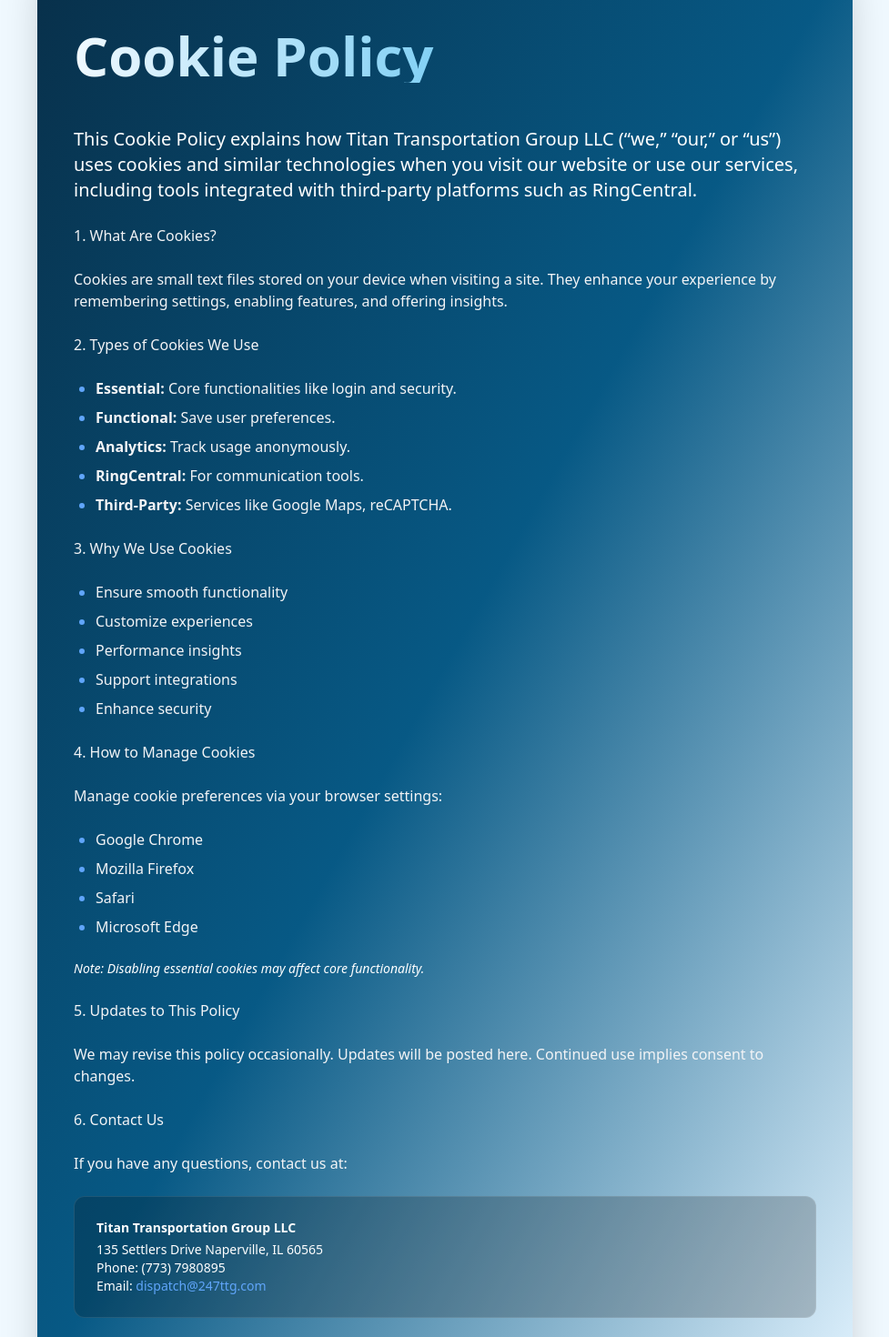
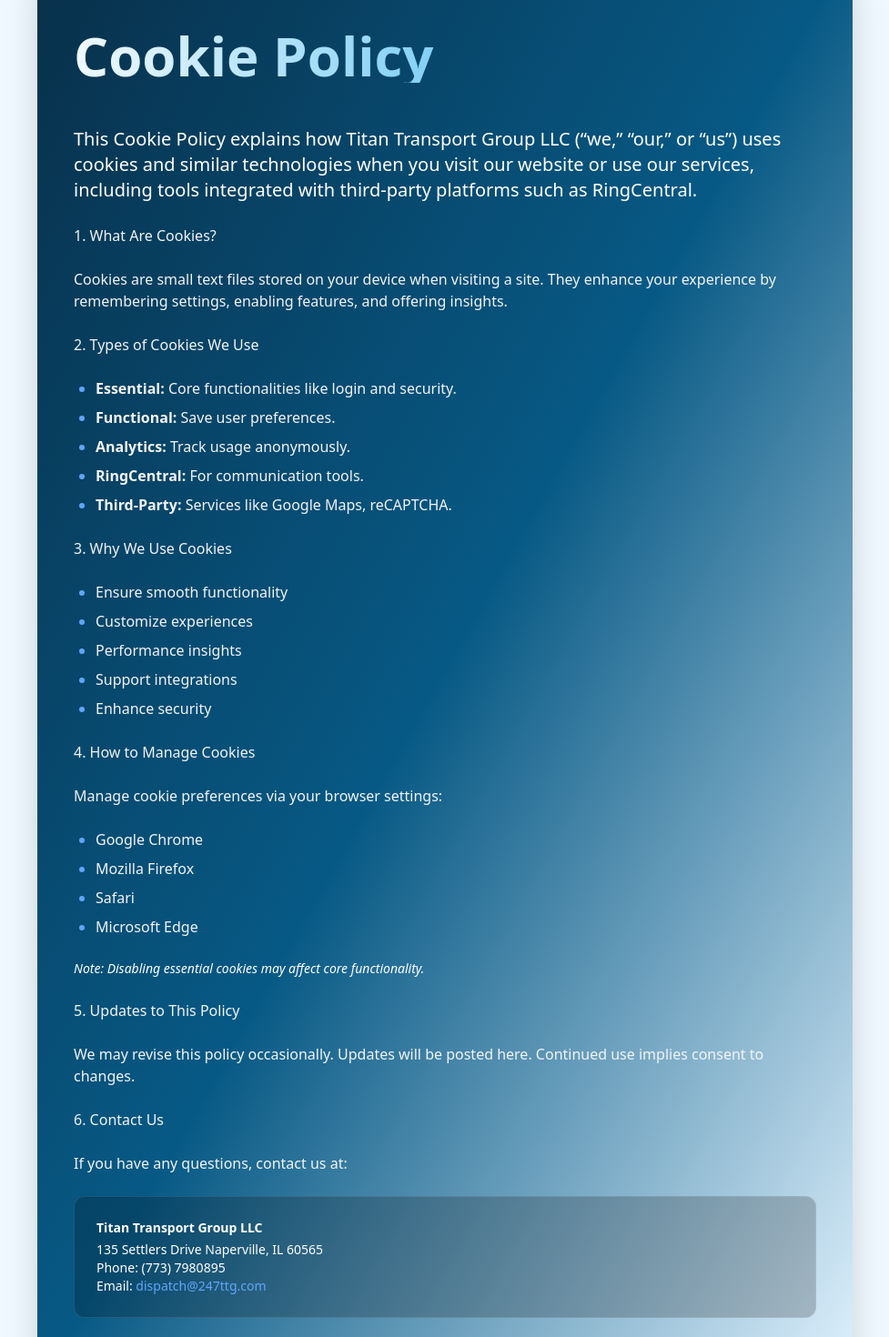
Before and after one commit to EasyRelay/titan_transportation_group, a React (Vite) app: page /cookie_policy in a window 1280 px wide. Shown: the part 160-1630 px from the top of the page at 91% size, without its empty margins (151-1128 px from the left). Built offline with nearby package versions, Linux system fonts and the light colour scheme.

Commit message:
Update CookiePolicy.tsx

```diff
--- a/src/components/CookiePolicy.tsx
+++ b/src/components/CookiePolicy.tsx
@@ -21,7 +21,7 @@ const CookiesPolicy = () => {
 
                         <section className="space-y-6 text-gray-100 prose prose-invert prose-lg max-w-none">
                             <p className="text-white text-xl">
-                                This Cookie Policy explains how Titan Transportation Group LLC (“we,” “our,” or “us”) uses cookies and similar technologies when you visit our website or use our services, including tools integrated with third-party platforms such as RingCentral.
+                                This Cookie Policy explains how Titan Transport Group LLC (“we,” “our,” or “us”) uses cookies and similar technologies when you visit our website or use our services, including tools integrated with third-party platforms such as RingCentral.
                             </p>
 
                             <h2>1. What Are Cookies?</h2>
@@ -69,7 +69,7 @@ const CookiesPolicy = () => {
                             <p>If you have any questions, contact us at:</p>
 
                             <div className="bg-black/20 p-6 rounded-xl border border-white/10 mt-4 text-white text-sm">
-                                <p className="font-semibold mb-1">Titan Transportation Group LLC</p>
+                                <p className="font-semibold mb-1">Titan Transport Group LLC</p>
                                 <p>135 Settlers Drive Naperville, IL 60565</p>
                                 <p>Phone: (773) 7980895</p>
                                 <p>Email: <a href="mailto:dispatch@247ttg.com" className="text-blue-400 hover:underline">dispatch@247ttg.com</a></p>
```
